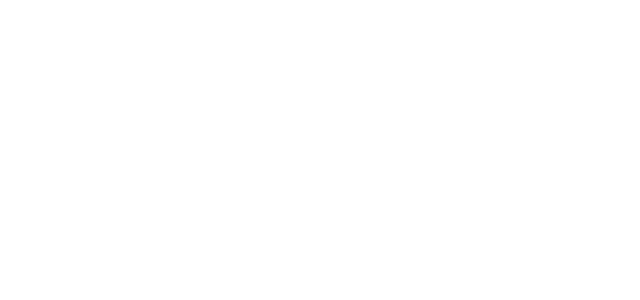
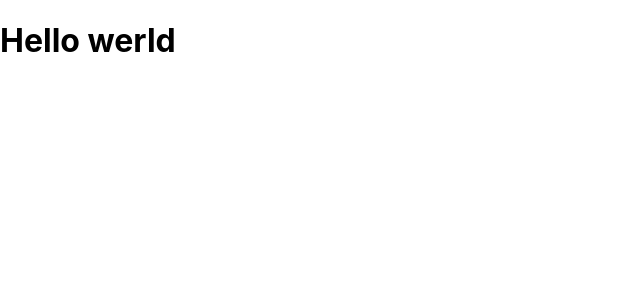
Before and after one commit to roshmadosh/industry_project, a React (Create React App) app: page / in a window 1280 px wide. Shown: the top 300 px of the page, without its empty margins (0-640 px from the left). Built offline with nearby package versions, Linux system fonts and the light colour scheme.

Commit message:
testing deployment

```diff
--- a/src/App.js
+++ b/src/App.js
@@ -5,7 +5,7 @@
   return (
     <div className="App">
       <header className="App-header">
-
+        <h1>Hello werld</h1>
       </header>
     </div>
   );
```
